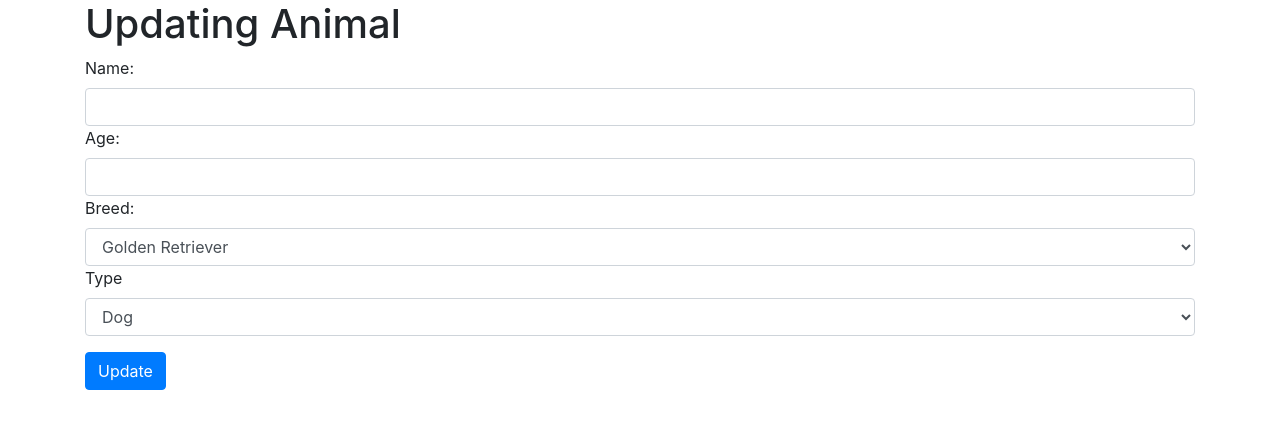
After one commit to simplyedwin/tgc10-flask-mongodb, a Flask app: template shelter/templates/show_update_animal.template.html in a window 1280 px wide. The commit adds this page. Shown: the top 429 px of the page. Run offline with Flask 2, Linux system fonts and the light colour scheme; the template is opened without the code that fills it, so the values that code supplies are empty.

Commit message:
Added CRUD

```diff
--- a/shelter/app.py
+++ b/shelter/app.py
@@ -49,7 +49,7 @@ def process_create_animals():
         }
     )
 
-    return "New Animal Saved!"
+    return redirect(url_for('show_all_animals'))
 
 # this route is to get the id to be deleted
 # and prompt the user for confirmation
@@ -76,6 +76,32 @@ def process_delete_animal(animal_id):
     return redirect(url_for('show_all_animals'))
 
 
+@app.route('/animals/<animal_id>/update')
+def show_update_animal(animal_id):
+    animal_to_edit = db.animals.find_one(
+        {
+            "_id": ObjectId(animal_id)
+        }
+    )
+
+    return render_template('show_update_animal.template.html',
+                           html_animal_to_edit=animal_to_edit)
+
+
+@app.route('/animals/<animal_id>/update', methods=['POST'])
+def process_update_animals(animal_id):
+    db.animals.update_one(
+        {
+            "_id": ObjectId(animal_id)
+        },
+        {
+            "$set": request.form
+        }
+    )
+
+    return redirect(url_for('show_all_animals'))
+
+
 if __name__ == '__main__':
     app.run(host=os.environ.get('IP'), port=os.environ.get('PORT'),
             debug=True)
--- a/shelter/templates/create_animals.template.html
+++ b/shelter/templates/create_animals.template.html
@@ -10,14 +10,10 @@
         <input type="text" name="name" class="form-control">
     </div>
     <div>
-        <label class="form-label">Breed:</label>
-        <input type="text" name="breed" class="form-control">
-    </div>
-    <div>
         <label class="form-label">Age:</label>
         <input type="text" name="age" class="form-control">
     </div>
-    <div>
+     <div>
         <label class="form-label">Breed:</label>
         <select name="breed" class="form-control">
             <option>Golden Retriever</option>
--- a/shelter/templates/show_animals.template.html
+++ b/shelter/templates/show_animals.template.html
@@ -1,7 +1,8 @@
 {% extends 'basic.template.html' %}
 
 {% block content %}
-
+<h1>Animals Shelter</h1>
+<a href="{{url_for('show_create_animals')}}" class="btn btn-primary m-3">Create</a>
 <table class="table">
     <thead>
         <tr>
--- /dev/null
+++ b/shelter/templates/show_update_animal.template.html
@@ -0,0 +1,40 @@
+{% extends 'basic.template.html' %}
+
+{% block content %}
+
+<h1>Updating Animal</h1>
+
+<form method="POST">
+    <div>
+        <label class="form-label">Name:</label>
+        <input type="text" name="name" class="form-control" value="{{html_animal_to_edit.name}}">
+    </div>
+    <div>
+        <label class="form-label">Age:</label>
+        <input type="text" name="age" class="form-control" value="{{html_animal_to_edit.age}}">
+    </div>
+    <div>
+        <label class="form-label">Breed:</label>
+        <select name="breed" class="form-control">
+            <option {%if html_animal_to_edit == 'Golden Retriever'%}selected{%endif%}>Golden Retriever</option>
+            <option {%if html_animal_to_edit == 'German Shepherd'%}selected{%endif%}>German Shepherd</option>
+            <option {%if html_animal_to_edit == 'Yellow Tabby'%}selected{%endif%}>Yellow Tabby</option>
+            <option {%if html_animal_to_edit == 'Holland Lop'%}selected{%endif%}>Holland Lop</option>
+        </select>
+    </div>
+    <div>
+        <label class="form-label">Type</label>
+        <select name="type" class="form-control">
+            <option {%if html_animal_to_edit == 'Dog'%}selected{%endif%}>Dog</option>
+            <option {%if html_animal_to_edit == 'Cat'%}selected{%endif%}>Cat</option>
+            <option {%if html_animal_to_edit == 'Rabbit'%}selected{%endif%}>Rabbit</option>
+        </select>
+    </div>
+
+    <input type="submit" value="Update" class="btn btn-primary mt-3">
+
+
+</form>
+
+
+{% endblock %}
```
